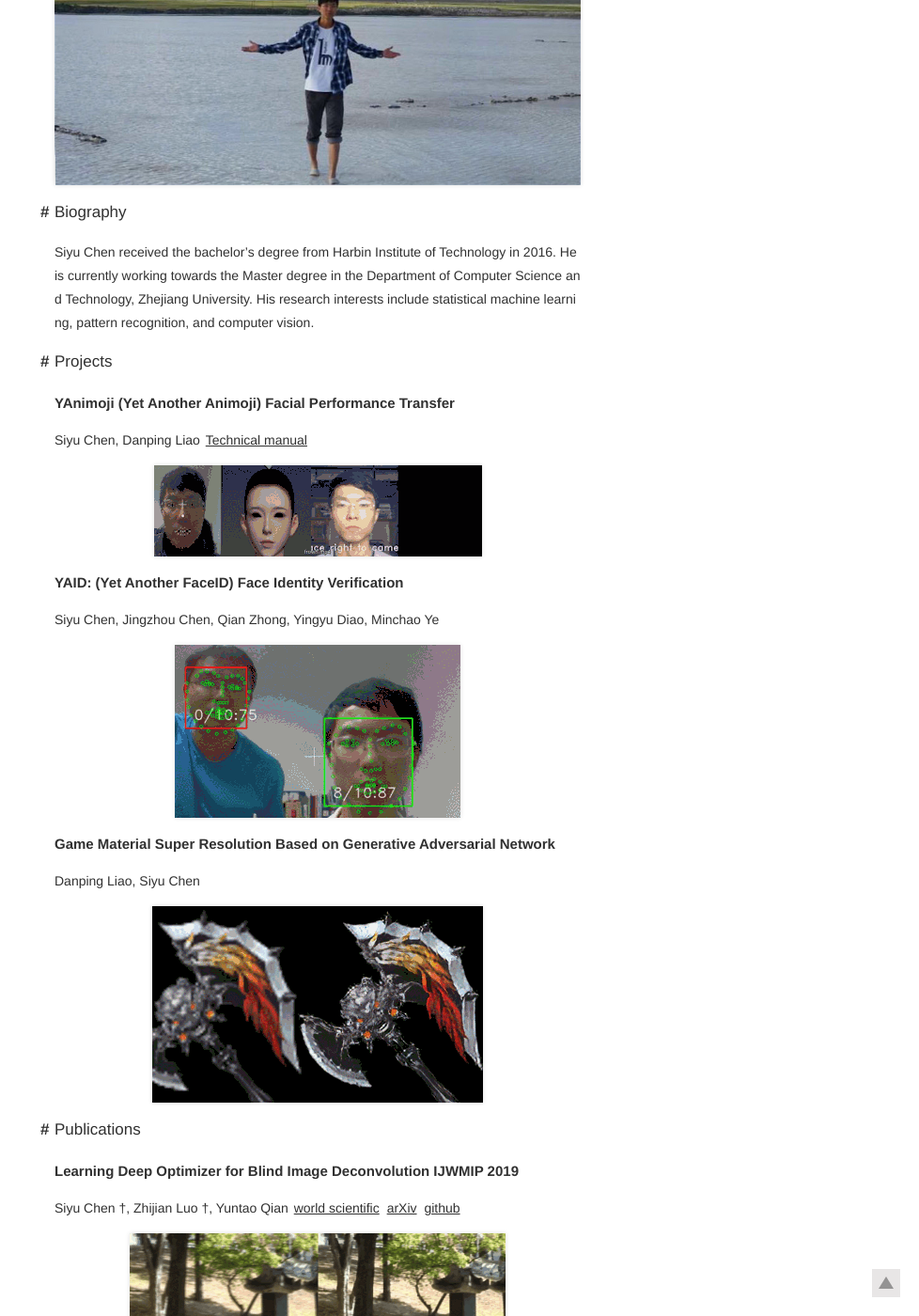
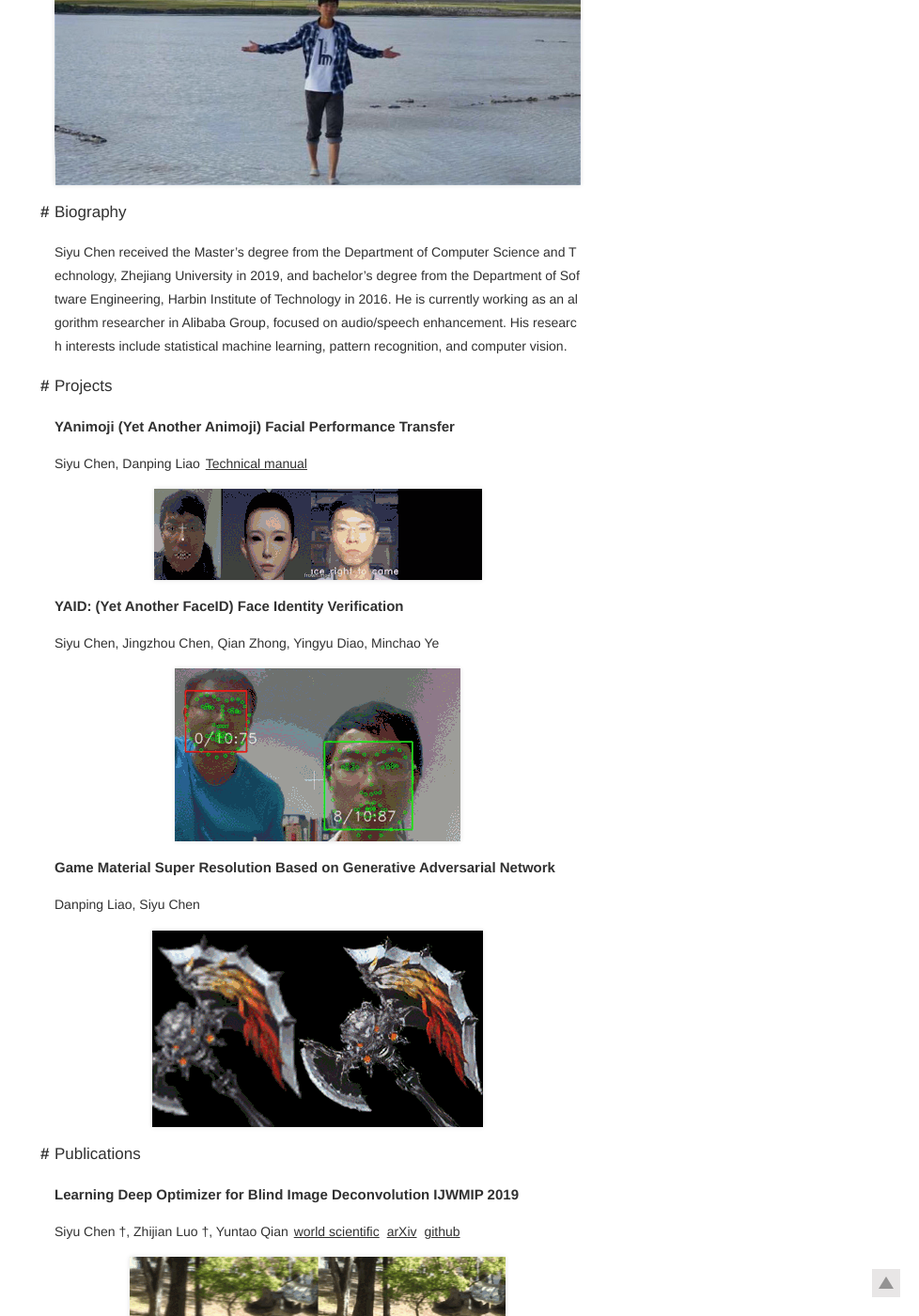
Before and after one commit to sorenchiron/sorenchiron.github.io, a Jekyll site: the page built from pages/about.md, in a window 1280 px wide and 1400 px high, scrolled down 360 px. Shown: the whole window at 94% size, without its empty margins (302-1280 px from the left). Built offline with Jekyll 4.4.1, drawn with Linux system fonts in a browser that asks for light colours; some of the changed text lies outside the part shown.

Commit message:
update about me

```diff
--- a/pages/about.md
+++ b/pages/about.md
@@ -8,8 +8,7 @@ title: 关于我 About Me
 
 # Biography
 
-Siyu Chen received the bachelor's degree from Harbin Institute of Technology in 2016.
-He is currently working towards the Master degree in the Department of Computer Science and Technology, Zhejiang University. His research interests include statistical machine learning, pattern recognition, and computer vision.
+Siyu Chen received the Master's degree from the Department of Computer Science and Technology, Zhejiang University in 2019, and bachelor's degree from the Department of Software Engineering, Harbin Institute of Technology in 2016. He is currently working as an algorithm researcher in Alibaba Group, focused on audio/speech enhancement. His research interests include statistical machine learning, pattern recognition, and computer vision.
 
 
 # Projects
@@ -40,7 +39,7 @@ Siyu Chen †, Zhijian Luo †, Yuntao Qian [world scientific](https://www.world
 
 ![]({{site.baseUrl}}/static/img/trees.gif)
 
-###### Stochastic Momentum Method with Double Acceleration for Large-scale Empirical Risk Minimization (working on)
+###### Stochastic Momentum Method with Double Acceleration for Regularized Empirical Risk Minimization IEEE-ACCESS 2019
 
 Zhijian Luo, Siyu Chen, Yuntao Qian
 
```
